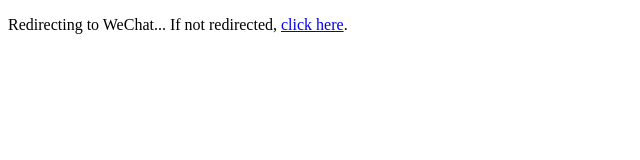
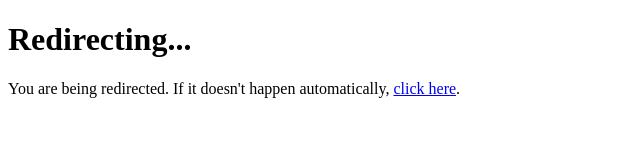
Before and after one commit to zhan2754/gzhfootball, a plain HTML site: page index.html in a window 1280 px wide. Shown: the whole page, without its empty margins (0-640 px from the left). Drawn offline with Linux system fonts and the light colour scheme.

Commit message:
Update index.html

```diff
--- a/index.html
+++ b/index.html
@@ -1,11 +1,13 @@
 <!DOCTYPE html>
-<html>
+<html lang="en">
 <head>
     <meta charset="UTF-8">
-    <meta http-equiv="refresh" content="3; url=https://mp.weixin.qq.com/s/iKmJY4gKnxI-w5bWjpqXIA">
+    <meta http-equiv="refresh" content="3; url=https://mp.weixin.qq.com/cgi-bin/home?t=home/index&lang=zh_CN&token=855770871">
+    <meta name="viewport" content="width=device-width, initial-scale=1.0">
     <title>Redirecting...</title>
 </head>
 <body>
-    <p>Redirecting to WeChat... If not redirected, <a href="https://mp.weixin.qq.com/s/iKmJY4gKnxI-w5bWjpqXIA">click here</a>.</p>
+    <h1>Redirecting...</h1>
+    <p>You are being redirected. If it doesn't happen automatically, <a href="https://mp.weixin.qq.com/cgi-bin/home?t=home/index&lang=zh_CN&token=855770871">click here</a>.</p>
 </body>
 </html>
```
